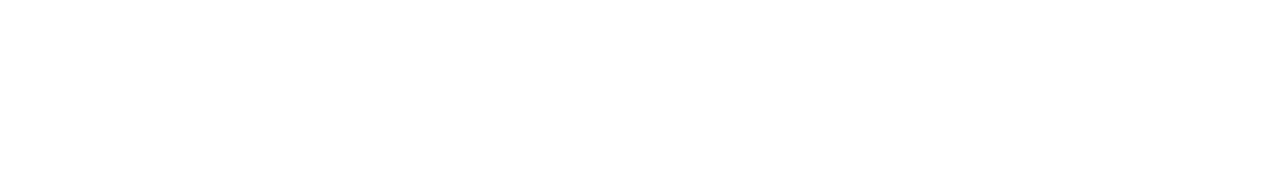
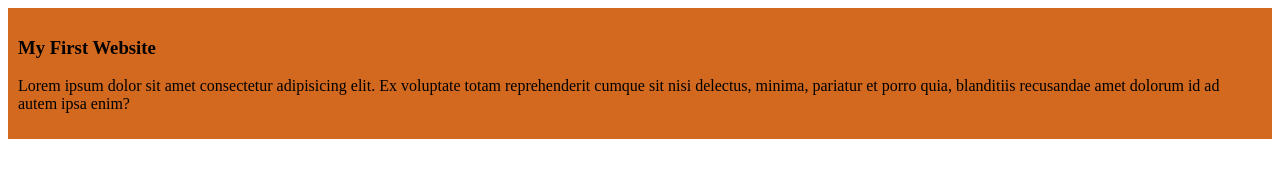
Before and after one commit to zafrinkaisar7/my-simple-website, a plain HTML site: page index.html in a window 1280 px wide. Drawn offline with Linux system fonts and the light colour scheme.

Commit message:
Added the first blog

```diff
--- a/index.html
+++ b/index.html
@@ -4,8 +4,16 @@
     <meta charset="UTF-8">
     <meta name="viewport" content="width=device-width, initial-scale=1.0">
     <title>My Simple Website</title>
+    <link rel="stylesheet" href="styles/blog.css">
 </head>
 <body>
+    <div>
+       <h3>My First Website</h3>
+       <p>Lorem ipsum dolor sit amet consectetur adipisicing elit.
+        Ex voluptate totam reprehenderit cumque sit nisi delectus, minima,
+        pariatur et porro quia, blanditiis recusandae
+        amet dolorum id ad autem ipsa enim?</p>
 
+    </div>
 </body>
 </html>
--- /dev/null
+++ b/styles/blog.css
@@ -0,0 +1,4 @@
+div{
+    background-color: chocolate;
+    padding: 10px;
+}
```
